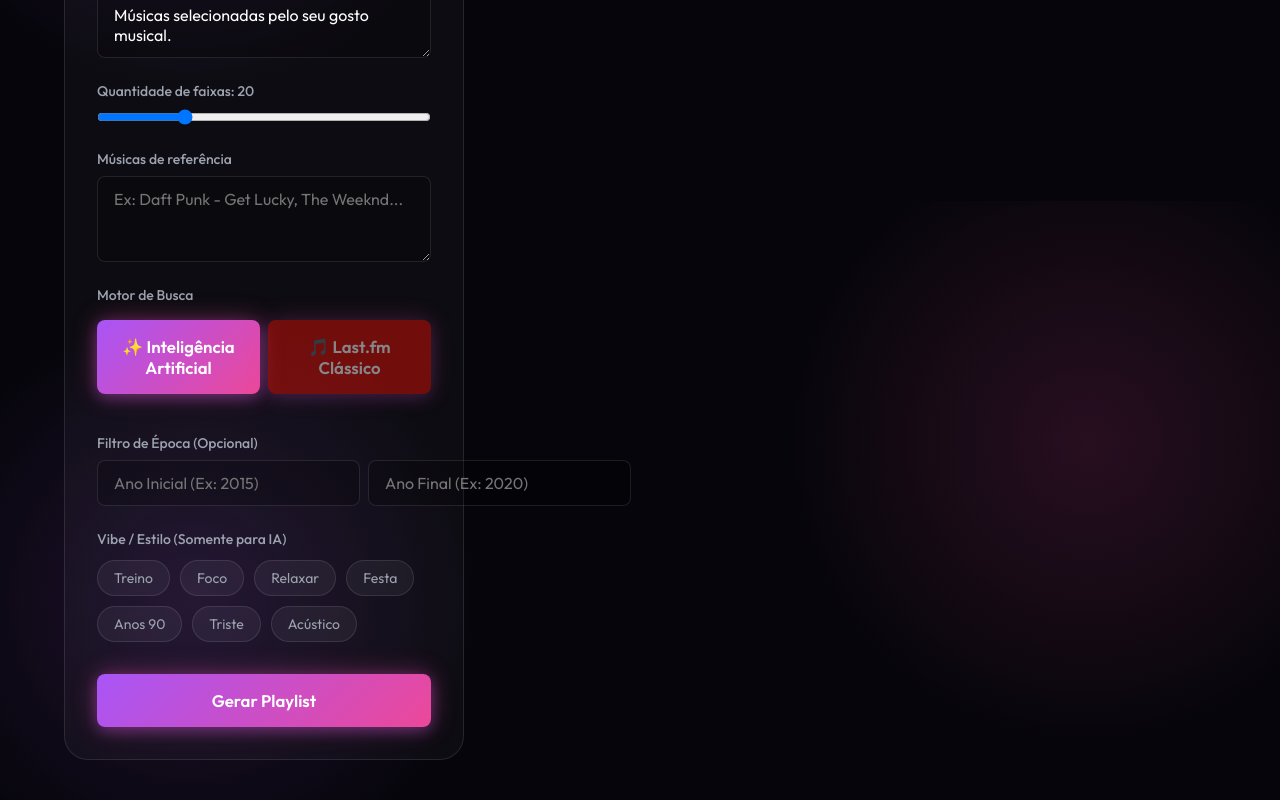
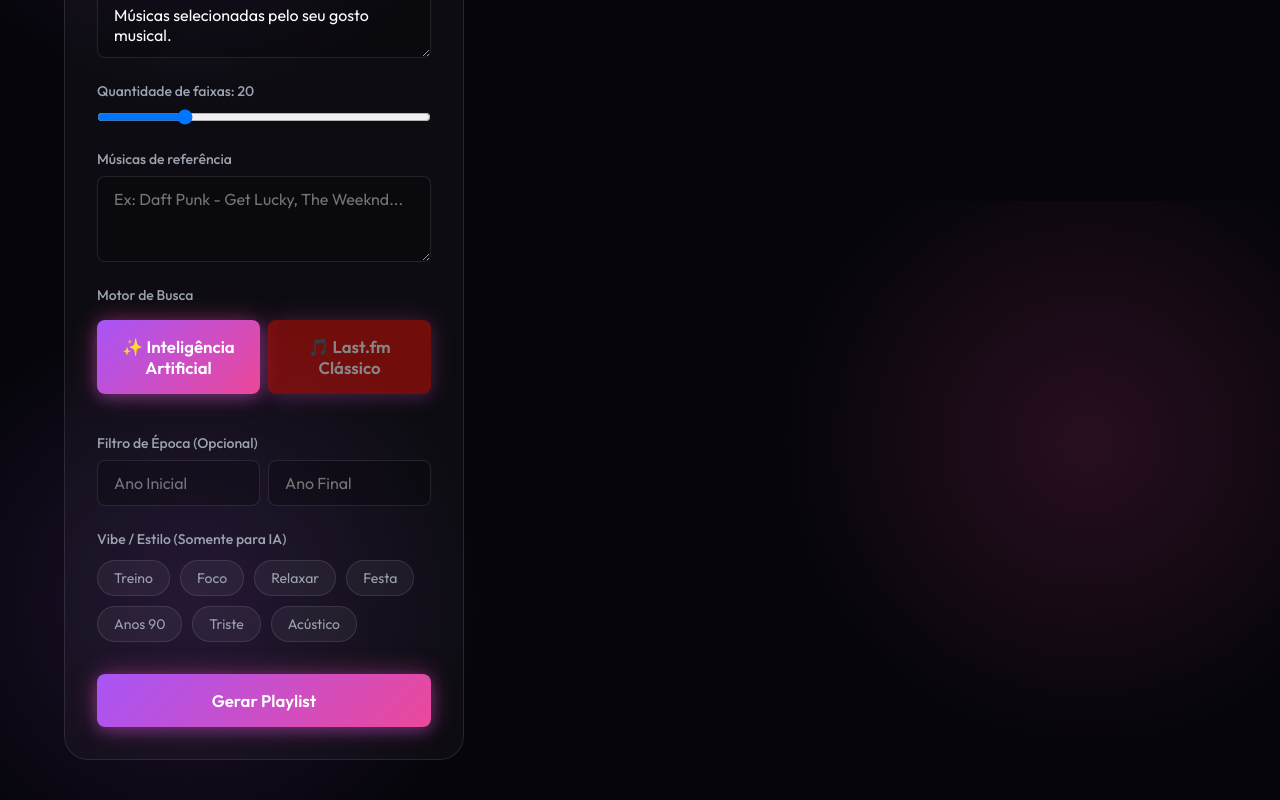
Before and after one commit to LeoLeo-cpu/playlist-generator, a React (Vite) app: page / in a window 1280 px wide. Shown: the part 599-1399 px from the top of the page. Built offline with nearby package versions, Linux system fonts and the light colour scheme; no server answers.

Commit message:
Fix UI layout for year filter inputs

```diff
--- a/src/App.jsx
+++ b/src/App.jsx
@@ -308,18 +308,18 @@ export function App() {
                     <input
                       type="number"
                       className="form-input"
-                      placeholder="Ano Inicial (Ex: 2015)"
+                      placeholder="Ano Inicial"
                       value={yearStart}
                       onChange={(e) => setYearStart(e.target.value)}
-                      style={{ flex: 1 }}
+                      style={{ flex: 1, minWidth: 0 }}
                     />
                     <input
                       type="number"
                       className="form-input"
-                      placeholder="Ano Final (Ex: 2020)"
+                      placeholder="Ano Final"
                       value={yearEnd}
                       onChange={(e) => setYearEnd(e.target.value)}
-                      style={{ flex: 1 }}
+                      style={{ flex: 1, minWidth: 0 }}
                     />
                   </div>
                 </div>
```
